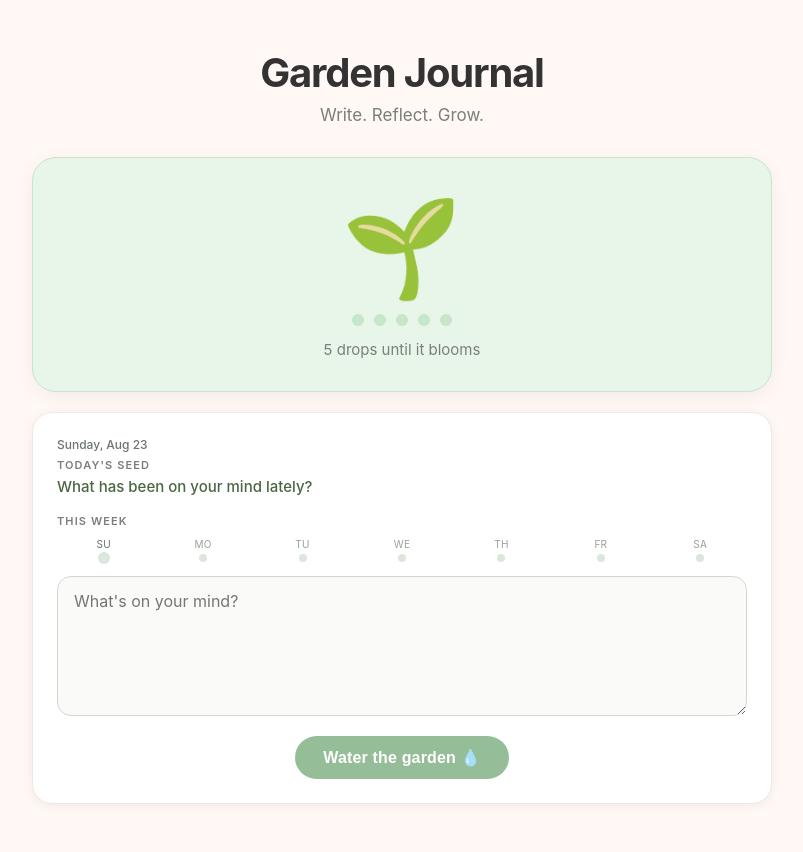
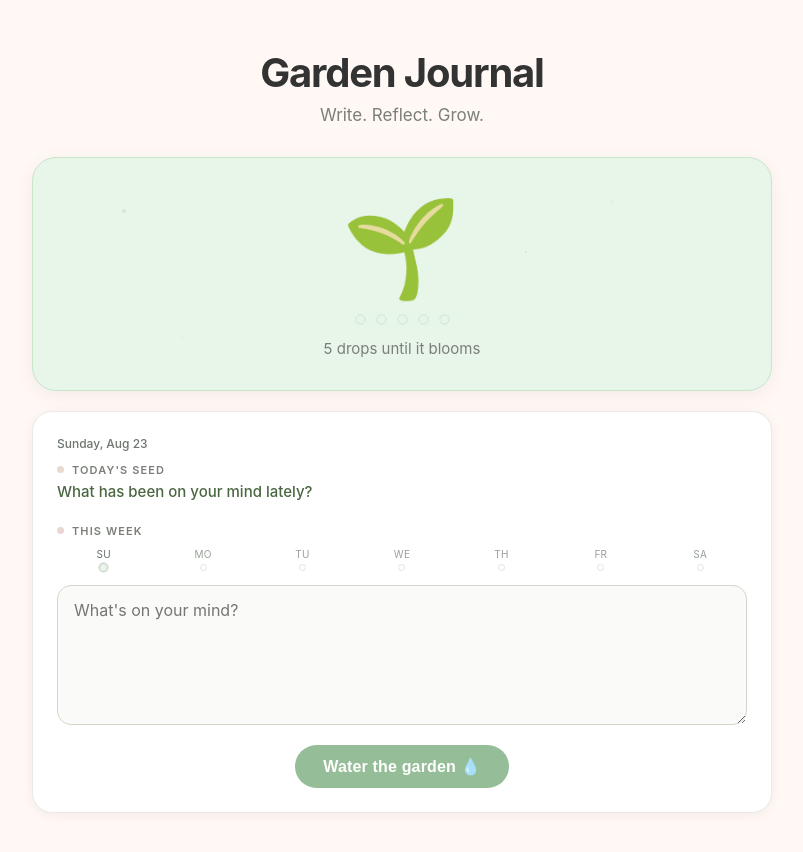
Before and after one commit to kenjiakahane/garden-journal, a React (Vite) app: page / in a window 1280 px wide. Shown: the top 852 px of the page, without its empty margins (238-1041 px from the left). Built offline with nearby package versions, Linux system fonts and the light colour scheme.

Commit message:
Refine UI with unified dot motif styling
Co-authored-by: kenjiakahane <111665780+kenjiakahane@users.noreply.github.com>

```diff
--- a/src/App.css
+++ b/src/App.css
@@ -22,6 +22,10 @@
   --today-seed-date: #6D756E;
   --weekly-day-label: #97A097;
   --weekly-day-label-today: #66736A;
+  --motif-dot-green: #8BAF8E;
+  --motif-dot-pink: #E9D5D1;
+  --motif-dot-beige: #E6DBCC;
+  --motif-dot-yellow: #F3EDCC;
   --focus-ring:   #7CB880;
   --shadow-card:  0 2px 12px rgba(0,0,0,0.06);
   --shadow-hero:  0 4px 20px rgba(0,0,0,0.06);
@@ -90,6 +94,66 @@ header p {
   margin-bottom: 20px;
   text-align: center;
   box-shadow: var(--shadow-hero);
+  position: relative;
+  overflow: hidden;
+}
+
+.hero-section > * {
+  position: relative;
+  z-index: 1;
+}
+
+.hero-dots {
+  position: absolute;
+  inset: 0;
+  pointer-events: none;
+  z-index: 0;
+}
+
+.hero-dot {
+  position: absolute;
+  border-radius: 50%;
+  opacity: 0.2;
+}
+
+.hero-dot--1 {
+  width: 4px;
+  height: 4px;
+  background: var(--motif-dot-green);
+  left: 12%;
+  top: 22%;
+}
+
+.hero-dot--2 {
+  width: 5px;
+  height: 5px;
+  background: var(--motif-dot-pink);
+  left: 78%;
+  top: 18%;
+}
+
+.hero-dot--3 {
+  width: 3px;
+  height: 3px;
+  background: var(--motif-dot-beige);
+  left: 20%;
+  bottom: 22%;
+}
+
+.hero-dot--4 {
+  width: 4px;
+  height: 4px;
+  background: var(--motif-dot-yellow);
+  right: 18%;
+  bottom: 30%;
+}
+
+.hero-dot--5 {
+  width: 2px;
+  height: 2px;
+  background: var(--motif-dot-green);
+  right: 33%;
+  top: 40%;
 }
 
 .plant-emoji {
@@ -113,15 +177,35 @@ header p {
 }
 
 .dot {
-  width: 12px;
-  height: 12px;
+  width: 11px;
+  height: 11px;
   border-radius: 50%;
-  background: var(--dot-empty);
-  transition: background 0.3s ease;
+  border: 1.5px solid var(--dot-empty);
+  background: transparent;
+  transform: scale(0.92);
+  transition: background 0.22s ease, border-color 0.22s ease, transform 0.22s ease, box-shadow 0.22s ease;
 }
 
 .dot--filled {
   background: var(--dot-filled);
+  border-color: var(--dot-filled);
+  box-shadow: 0 1px 2px rgba(56, 142, 60, 0.25);
+  transform: scale(1);
+}
+
+.dot--pop {
+  animation: dotPop 0.24s ease-out;
+}
+
+@keyframes dotPop {
+  0% {
+    transform: scale(0.84);
+    opacity: 0.55;
+  }
+  100% {
+    transform: scale(1);
+    opacity: 1;
+  }
 }
 
 .bloom-message {
@@ -251,6 +335,33 @@ textarea:focus {
   font-size: 13px;
 }
 
+.dot-label {
+  display: inline-flex;
+  align-items: center;
+  gap: 8px;
+}
+
+.dot-label::before {
+  content: "";
+  width: 7px;
+  height: 7px;
+  border-radius: 50%;
+  background: var(--motif-dot-green);
+  box-shadow: 0 0 0 1px rgba(255, 255, 255, 0.65);
+}
+
+.dot-label--seed::before {
+  background: var(--motif-dot-beige);
+}
+
+.dot-label--week::before {
+  background: var(--motif-dot-pink);
+}
+
+.dot-label--journal::before {
+  background: var(--motif-dot-green);
+}
+
 .cards-grid {
   display: grid;
   grid-template-columns: repeat(auto-fill, minmax(260px, 1fr));
@@ -267,6 +378,8 @@ textarea:focus {
   display: flex;
   flex-direction: column;
   gap: 10px;
+  position: relative;
+  padding-left: 18px;
 }
 
 .journal-day-heading {
@@ -275,6 +388,33 @@ textarea:focus {
   letter-spacing: 0.09em;
   text-transform: uppercase;
   color: var(--journal-day-heading);
+  position: relative;
+}
+
+.journal-day-heading::before {
+  content: "";
+  width: 7px;
+  height: 7px;
+  border-radius: 50%;
+  background: var(--motif-dot-green);
+  position: absolute;
+  left: -18px;
+  top: 50%;
+  transform: translateY(-50%);
+}
+
+.journal-day-group::after {
+  content: "";
+  position: absolute;
+  left: 3px;
+  top: 18px;
+  bottom: 6px;
+  width: 1px;
+  background: linear-gradient(to bottom, rgba(139, 175, 142, 0.35), rgba(139, 175, 142, 0.08));
+}
+
+.journal-day-group:last-child::after {
+  bottom: 26px;
 }
 
 /* ── Journal Card ─────────────────────────────────── */
@@ -386,6 +526,18 @@ textarea:focus {
   .plant-emoji { font-size: 72px; }
   .cards-grid { grid-template-columns: 1fr; }
   main { padding: 32px 16px 60px; }
+  .journal-day-group {
+    padding-left: 14px;
+  }
+  .journal-day-heading::before {
+    left: -14px;
+  }
+  .journal-day-group::after {
+    left: 3px;
+  }
+  .weekly-journal__row {
+    gap: 4px;
+  }
 }
 
 /* ── Today's Seed ─────────────────────────────────── */
@@ -402,7 +554,7 @@ textarea:focus {
 }
 
 .today-seed__label {
-  display: block;
+  display: inline-flex;
   font-size: 11px;
   font-weight: 600;
   letter-spacing: 0.1em;
@@ -453,14 +605,18 @@ textarea:focus {
 }
 
 .weekly-journal__dot {
-  width: 8px;
-  height: 8px;
+  width: 7px;
+  height: 7px;
   border-radius: 50%;
-  background: var(--week-dot-empty);
+  background: transparent;
+  border: 1px solid var(--week-dot-empty);
+  transition: background 0.2s ease, border-color 0.2s ease, transform 0.2s ease;
 }
 
 .weekly-journal__dot--filled {
   background: var(--week-dot-filled);
+  border-color: var(--week-dot-filled);
+  transform: scale(1.03);
 }
 
 .weekly-journal__day--today .weekly-journal__day-label {
@@ -468,7 +624,11 @@ textarea:focus {
 }
 
 .weekly-journal__dot--today {
-  box-shadow: 0 0 0 2px rgba(78, 123, 85, 0.2);
+  box-shadow: 0 0 0 1.5px rgba(78, 123, 85, 0.28);
+}
+
+.weekly-journal__day--today .weekly-journal__dot:not(.weekly-journal__dot--filled) {
+  background: rgba(220, 231, 220, 0.45);
 }
 
 /* ── Bloom Toast ──────────────────────────────────── */
--- a/src/App.jsx
+++ b/src/App.jsx
@@ -143,17 +143,20 @@ function groupEntriesByDate(entries) {
   return groups;
 }
 
-function ProgressDots({ progress }) {
+function ProgressDots({ progress, poppingIndex }) {
   return (
     <div className="progress-dots" aria-label={`${progress} of ${BLOOM_TARGET} drops`}>
       {Array.from({ length: BLOOM_TARGET }, (_, i) => (
-        <span key={i} className={i < progress ? "dot dot--filled" : "dot"} />
+        <span
+          key={i}
+          className={`dot${i < progress ? " dot--filled" : ""}${i === poppingIndex ? " dot--pop" : ""}`}
+        />
       ))}
     </div>
   );
 }
 
-function GardenHero({ water, plant, isAnimating, newBloomIndex }) {
+function GardenHero({ water, plant, isAnimating, newBloomIndex, poppingDotIndex }) {
   const bloomCount = Math.floor(water / BLOOM_TARGET);
   const progress = water % BLOOM_TARGET;
   const justBloomed = water > 0 && progress === 0;
@@ -162,6 +165,13 @@ function GardenHero({ water, plant, isAnimating, newBloomIndex }) {
 
   return (
     <section className="hero-section">
+      <div className="hero-dots" aria-hidden="true">
+        <span className="hero-dot hero-dot--1" />
+        <span className="hero-dot hero-dot--2" />
+        <span className="hero-dot hero-dot--3" />
+        <span className="hero-dot hero-dot--4" />
+        <span className="hero-dot hero-dot--5" />
+      </div>
       {pastFlowers.length > 0 && (
         <div className="past-flowers" aria-label={`${bloomCount} flower${bloomCount === 1 ? "" : "s"} bloomed`}>
           {pastFlowers.map((f, i) => (
@@ -177,7 +187,7 @@ function GardenHero({ water, plant, isAnimating, newBloomIndex }) {
       <div className={`plant-emoji ${isAnimating ? "plant-emoji--grow" : ""}`}>
         {plant}
       </div>
-      <ProgressDots progress={progress} />
+      <ProgressDots progress={progress} poppingIndex={poppingDotIndex} />
       <p className="bloom-message">
         {dropsUntilBloom > 0
           ? `${dropsUntilBloom} drop${dropsUntilBloom === 1 ? "" : "s"} until it blooms`
@@ -213,7 +223,7 @@ function TodaySeed() {
   return (
     <div className="today-seed">
       <span className="today-seed__date">{formatTodayDate()}</span>
-      <span className="today-seed__label">Today&apos;s seed</span>
+      <span className="today-seed__label dot-label dot-label--seed">Today&apos;s seed</span>
       <p className="today-seed__prompt">{seed}</p>
     </div>
   );
@@ -224,10 +234,14 @@ function WeeklyJournalDots({ entries }) {
 
   return (
     <section className="weekly-journal" aria-label="This week's journal entries">
-      <p className="weekly-journal__label">This week</p>
+      <p className="weekly-journal__label dot-label dot-label--week">This week</p>
       <div className="weekly-journal__row">
         {weeklyStatus.map((day) => (
-          <div key={day.key} className={`weekly-journal__day${day.isToday ? " weekly-journal__day--today" : ""}`}>
+          <div
+            key={day.key}
+            className={`weekly-journal__day${day.isToday ? " weekly-journal__day--today" : ""}`}
+            aria-label={`${day.label}: ${day.filled ? "recorded" : "not recorded"}${day.isToday ? ", today" : ""}`}
+          >
             <span className="weekly-journal__day-label">{day.label}</span>
             <span
               className={`weekly-journal__dot${day.filled ? " weekly-journal__dot--filled" : ""}${
@@ -330,6 +344,7 @@ function App() {
   const currentProgress = water % BLOOM_TARGET;
   const plant = currentProgress >= 2 ? "🌿" : "🌱";
   const groupedEntries = useMemo(() => groupEntriesByDate(entries), [entries]);
+  const poppingDotIndex = isAnimating && currentProgress > 0 ? currentProgress - 1 : -1;
 
   const handleSave = async () => {
     if (!text.trim() || isSaving) return;
@@ -384,7 +399,13 @@ function App() {
         <p>Write. Reflect. Grow.</p>
       </header>
 
-      <GardenHero water={water} plant={plant} isAnimating={isAnimating} newBloomIndex={newBloomIndex} />
+      <GardenHero
+        water={water}
+        plant={plant}
+        isAnimating={isAnimating}
+        newBloomIndex={newBloomIndex}
+        poppingDotIndex={poppingDotIndex}
+      />
 
       {showBloomToast && (
         <p className="bloom-toast">A new flower bloomed! 🌸</p>
@@ -413,7 +434,7 @@ function App() {
 
       {entries.length > 0 && (
         <section className="journal-section">
-          <h2 className="section-label">Past reflections</h2>
+          <h2 className="section-label dot-label dot-label--journal">Past reflections</h2>
           <div className="journal-groups">
             {groupedEntries.map((group) => (
               <section key={group.key} className="journal-day-group">
```
